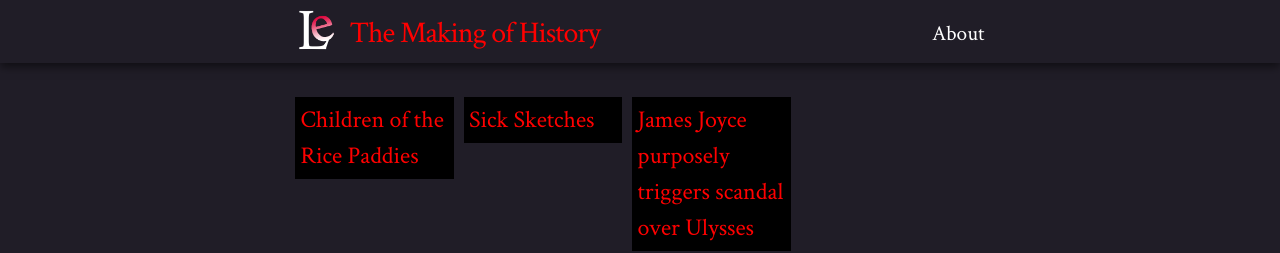
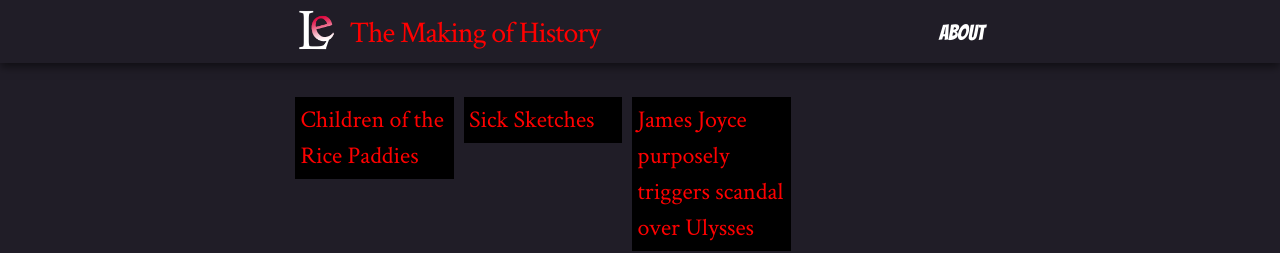
Before and after one commit to benadamstyles/making-of-history, a Jekyll site: the page built from index.html, in a window 1280 px wide. Shown: the top 253 px of the page. Built offline with Jekyll 4.4.1, drawn with Linux system fonts in a browser that asks for light colours; nearby versions of some CDN libraries; some web fonts are replaced.

Commit message:
Working on title

```diff
--- a/_includes/head.html
+++ b/_includes/head.html
@@ -6,6 +6,8 @@
     <title>{% if page.title %}{{ page.title }}{% else %}{{ site.title }}{% endif %}</title>
     <meta name="description" content="{{ site.description }}">
 
+    <link href='http://fonts.googleapis.com/css?family=Bangers&text=TheMakingofHistory' rel='stylesheet' type='text/css'>
+    <link href='http://fonts.googleapis.com/css?family=Eater&text=HoridSlmyWeDafuGKokcansNtLsy' rel='stylesheet' type='text/css'>
     <link href='http://fonts.googleapis.com/css?family=Open+Sans:300italic,300|Crimson+Text:400,400italic' rel='stylesheet' type='text/css'>
     <link rel="stylesheet" href="{{ '/css/main.css' | prepend: site.baseurl }}">
     <link rel="canonical" href="{{ page.url | replace:'index.html','' | prepend: site.baseurl | prepend: site.url }}">
--- a/_sass/_layout.scss
+++ b/_sass/_layout.scss
@@ -45,6 +45,7 @@
     }
 
     .page-link {
+        font-family: $header-font;
         color: $text-color;
         line-height: $base-line-height;
 
--- a/css/main.scss
+++ b/css/main.scss
@@ -6,6 +6,8 @@
 
 
 // Our variables
+$header-font:       "Bangers", cursive;
+$joke-font:         "Eater", cursive;
 $base-font-family:  "Crimson Text", serif;
 $base-sans-face:    "Open Sans", sans-serif;
 $base-font-size:    16pt;
```
